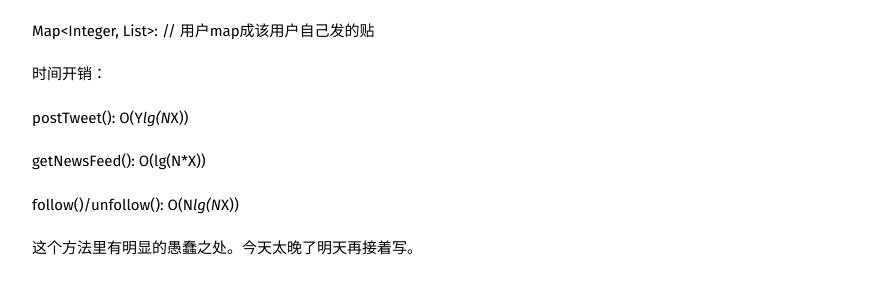
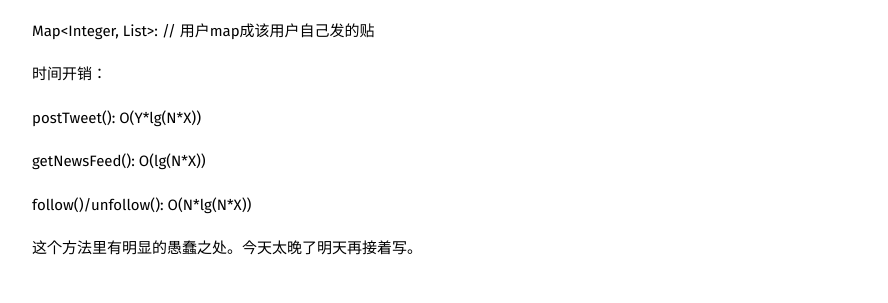
Before and after one commit to pocoapoco/pocoapoco.github.io, a Jekyll site: the page built from _posts/2016-06-27-Twitter Design.md, in a window 1280 px wide. Shown: the part 928-1231 px from the top of the page, without its empty margins (18-906 px from the left). Built offline with Jekyll 4.4.1, drawn with Linux system fonts in a browser that asks for light colours.

```diff
--- a/_posts/2016-06-27-Twitter Design.md
+++ b/_posts/2016-06-27-Twitter Design.md
@@ -26,10 +26,10 @@ Map<Integer, List<Integer>>: // 用户map成该用户自己发的贴
 
 时间开销：
 
-postTweet(): O(Y*lg(N*X))
+postTweet(): O(Y\*lg(N\*X))
 
-getNewsFeed(): O(lg(N*X))
+getNewsFeed(): O(lg(N\*X))
 
-follow()/unfollow(): O(N*lg(N*X))
+follow()/unfollow(): O(N\*lg(N\*X))
 
 这个方法里有明显的愚蠢之处。今天太晚了明天再接着写。
```
